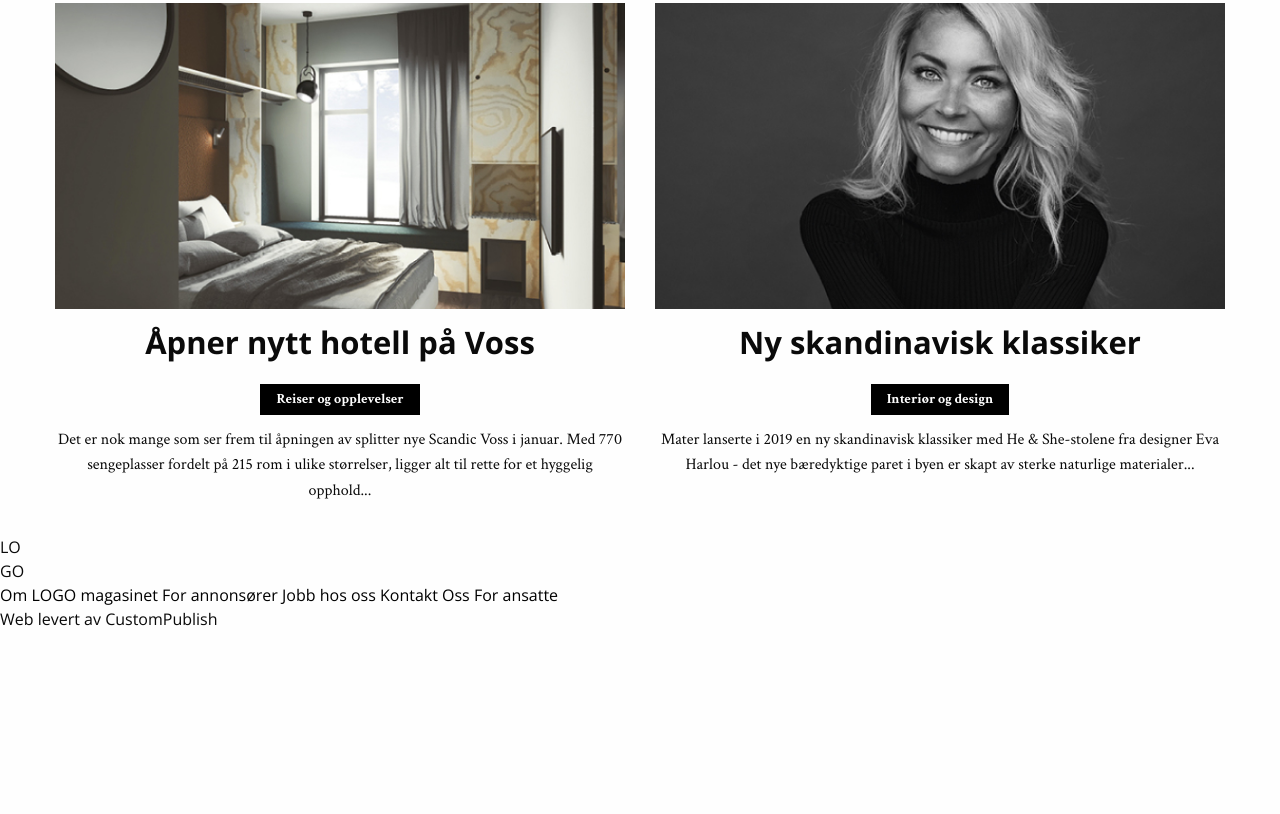
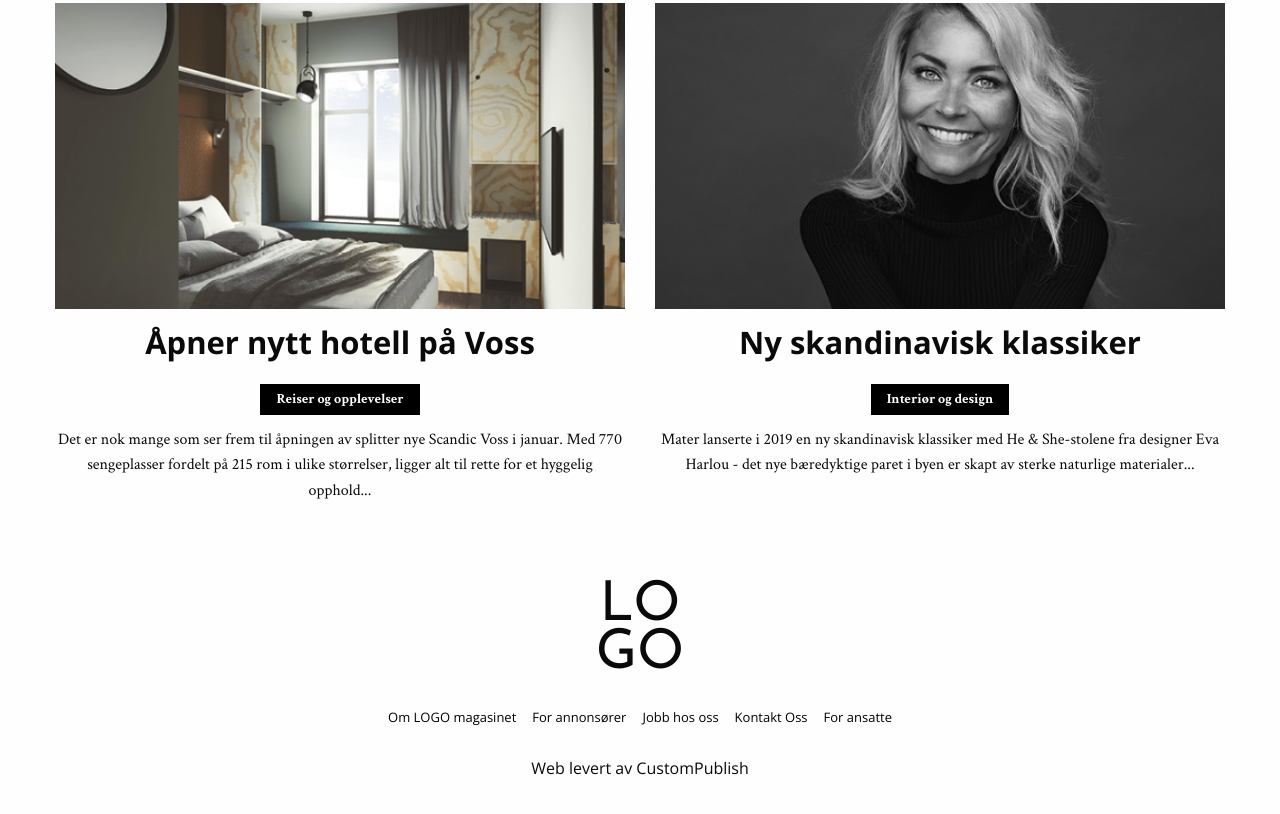
Before and after one commit to AndreaBraathen/praktisk-oppgave-2023, a plain HTML site: page index.html in a window 1280 px wide. Shown: the part 4696-5510 px from the top of the page. Before the commit the page ends 5327 px from the top, so only its background shows below. Drawn offline with nearby package versions, Linux system fonts and the light colour scheme.

Commit message:
Styled footer

```diff
--- a/css/main.css
+++ b/css/main.css
@@ -4,3 +4,4 @@
 @import '/css/variables.css';
 @import '/css/modules/navigation.css';
 @import '/css/modules/grid.css';
+@import '/css/modules/footer.css'
--- /dev/null
+++ b/css/modules/footer.css
@@ -0,0 +1,42 @@
+footer {
+	display: flex;
+	flex-direction: column;
+	margin: 3rem 0;
+}
+
+.footer__logo {
+	font-family: 'Josefin Sans', sans-serif;
+	font-style: normal;
+	font-size: var(--logo-font-mobile);
+	line-height: 87.18%;
+	text-align: center;
+}
+
+.footer__links {
+	display: flex;
+	flex-direction: column;
+	margin: 2rem 0;
+}
+
+.footer__links-button {
+	padding: 0.5rem 0;
+	color: var(--main-font-color);
+	font-size: var(--navigation-link-mobile);
+}
+
+.footer__copyright {
+	text-align: center;
+	font-size: var(--small-body-text-mobile);
+}
+
+@media screen and (min-width: 950px) {
+	.footer__links {
+		flex-direction: row;
+		justify-content: center;
+	}
+
+	.footer__links-button {
+		padding: 0 0.5rem;
+	}
+
+}
```
